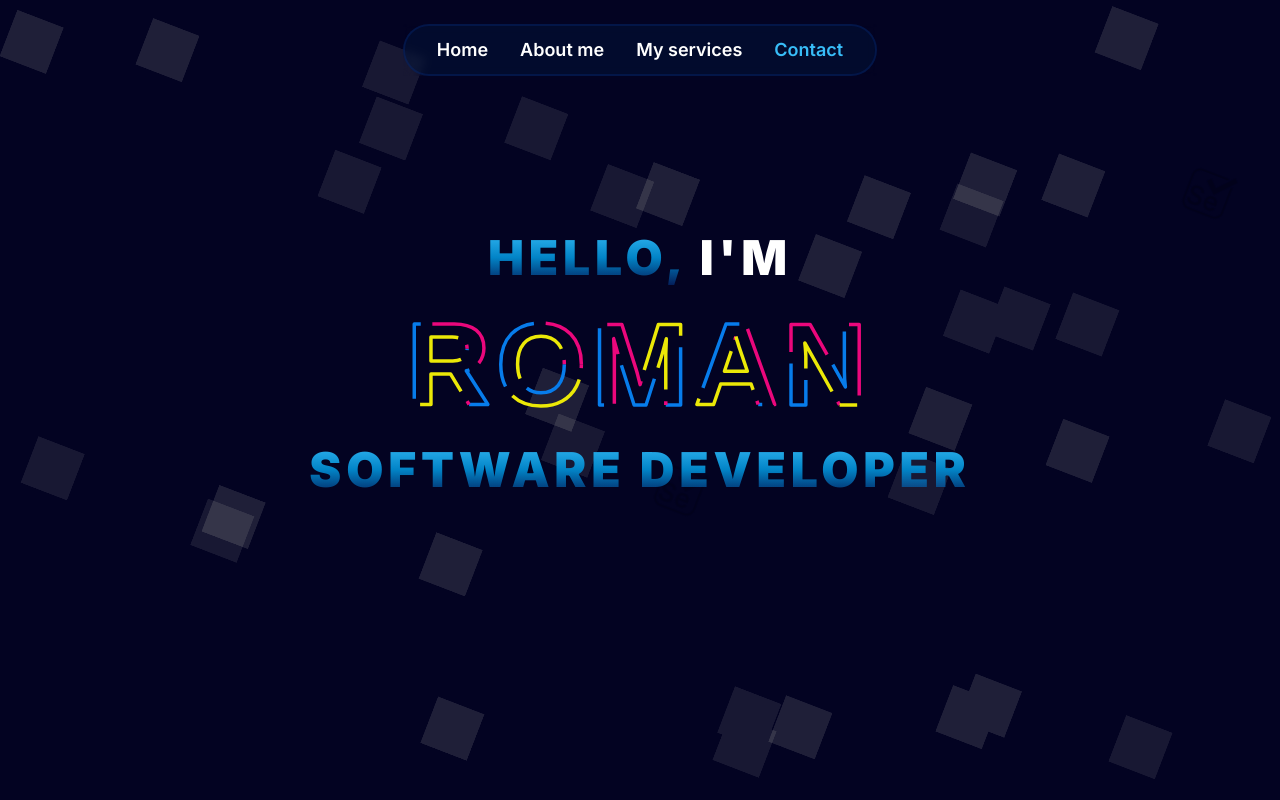
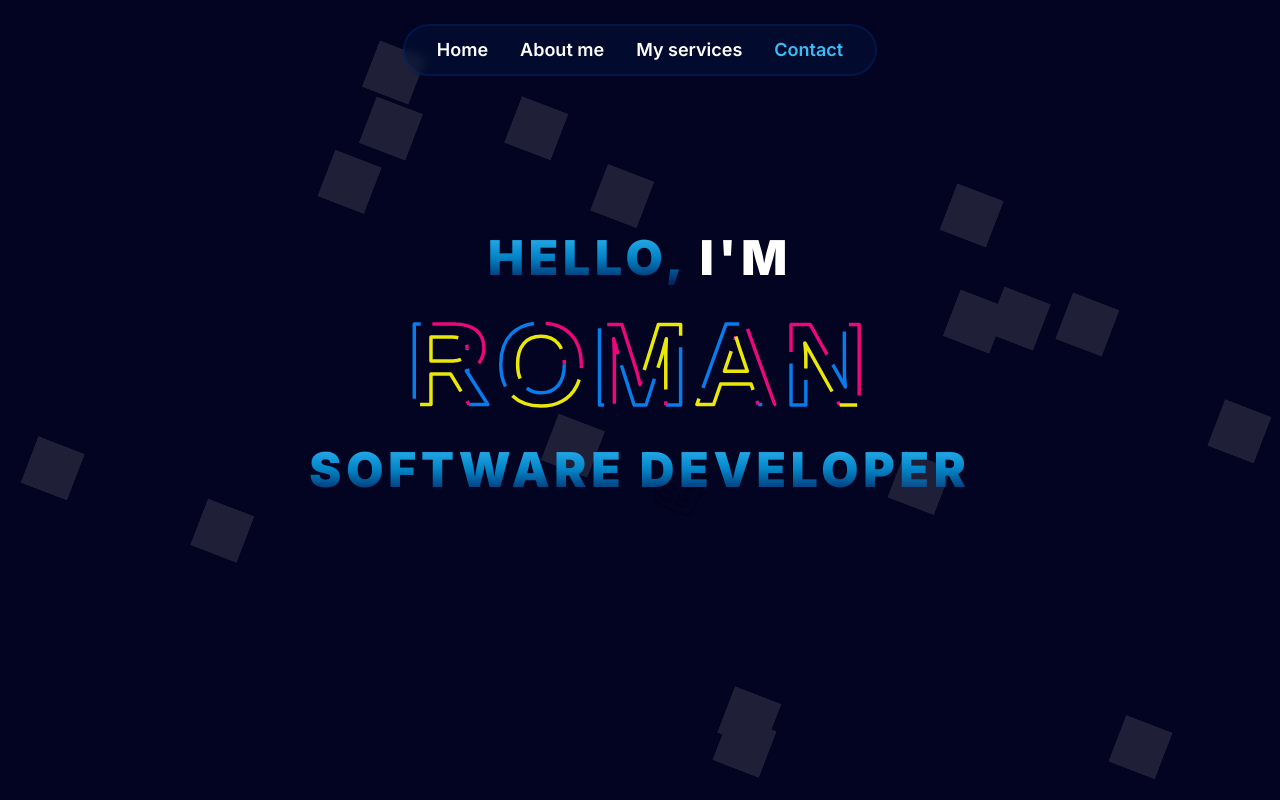
Before and after one commit to romanjbenitez/web-page, a Next.js app: page / in a window 1280 px wide. Shown: the top 800 px of the page. Built offline with nearby package versions, Linux system fonts and the light colour scheme.

Commit message:
Remove duplicate component

```diff
--- a/src/app/page.tsx
+++ b/src/app/page.tsx
@@ -9,7 +9,6 @@ export default function Home() {
   return (
     <main className='relative h-screen w-full'>
       <BackgroundAnimation />
-      <BackgroundAnimation />
       <Intro />
 
       <About />
```
